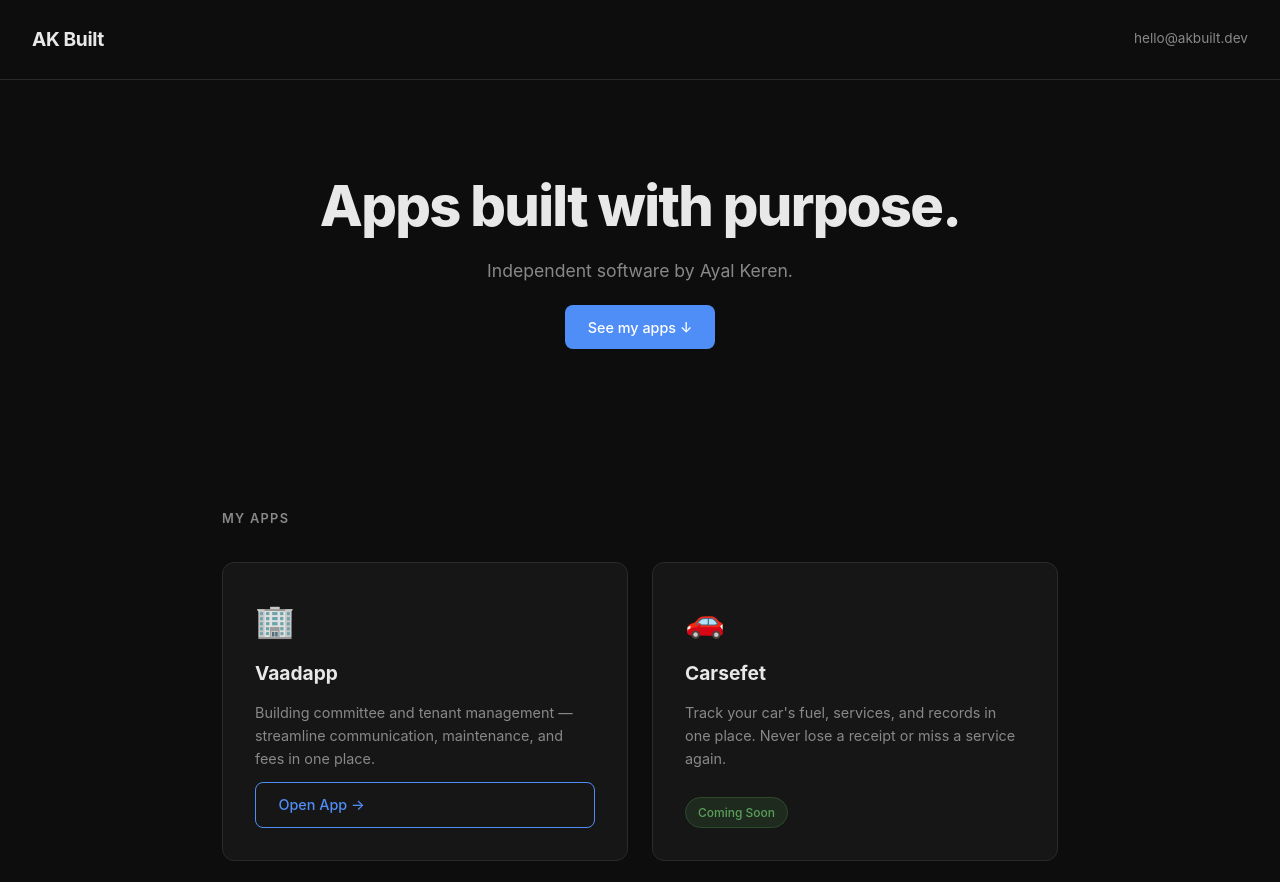
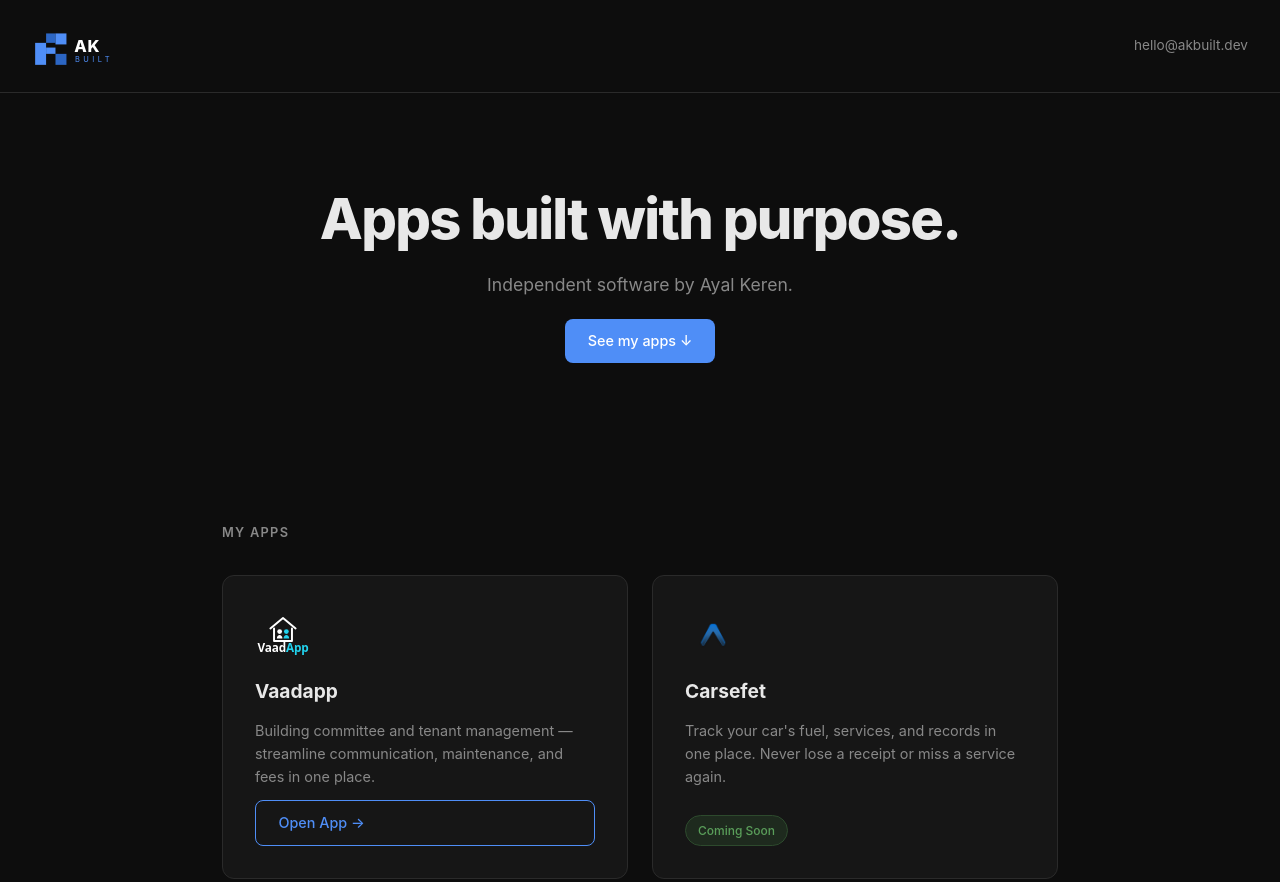
Before and after one commit to kerenayal/akbuilt.dev, a plain HTML site: page index.html in a window 1280 px wide. Shown: the top 882 px of the page. Drawn offline with Linux system fonts and the light colour scheme.

Commit message:
Add logos, favicon, OG tags, and real app icons

```diff
--- a/index.html
+++ b/index.html
@@ -6,11 +6,24 @@
   <meta name="description" content="AK Built — indie apps built with purpose by Ayal Keren." />
   <title>AK Built</title>
   <link rel="stylesheet" href="style.css" />
+
+  <!-- Favicon -->
+  <link rel="icon" type="image/svg+xml" href="favicon.svg" />
+
+  <!-- SEO & Open Graph -->
+  <meta property="og:type" content="website" />
+  <meta property="og:url" content="https://akbuilt.dev/" />
+  <meta property="og:title" content="AK Built — Apps built with purpose" />
+  <meta property="og:description" content="Independent software by Ayal Keren. Building practical apps that solve real problems." />
+  <meta property="og:image" content="https://akbuilt.dev/images/akbuilt-logo.svg" />
+  <meta name="twitter:card" content="summary" />
+  <meta name="twitter:title" content="AK Built — Apps built with purpose" />
+  <meta name="twitter:description" content="Independent software by Ayal Keren. Building practical apps that solve real problems." />
 </head>
 <body>
 
   <header>
-    <div class="logo">AK Built</div>
+    <a href="/" class="logo"><img src="images/akbuilt-logo.svg" alt="AK Built" class="header-logo" /></a>
     <a href="mailto:hello@akbuilt.dev" class="nav-email">hello@akbuilt.dev</a>
   </header>
 
@@ -25,14 +38,14 @@
     <div class="cards">
 
       <div class="card">
-        <div class="card-icon">🏢</div>
+        <div class="card-icon"><img src="images/vaadapp-logo.svg" alt="Vaadapp logo" class="icon-svg" /></div>
         <h3>Vaadapp</h3>
         <p>Building committee and tenant management — streamline communication, maintenance, and fees in one place.</p>
         <a href="https://vaadapp.app" target="_blank" rel="noopener" class="btn btn-outline">Open App →</a>
       </div>
 
       <div class="card">
-        <div class="card-icon">🚗</div>
+        <div class="card-icon"><img src="images/carsefet-icon.png" alt="Carsefet logo" class="icon-app" /></div>
         <h3>Carsefet</h3>
         <p>Track your car's fuel, services, and records in one place. Never lose a receipt or miss a service again.</p>
         <span class="badge">Coming Soon</span>
--- a/style.css
+++ b/style.css
@@ -40,10 +40,13 @@ header {
 }
 
 .logo {
-  font-size: 1.2rem;
-  font-weight: 700;
-  letter-spacing: -0.02em;
-  color: var(--text);
+  text-decoration: none;
+}
+
+.header-logo {
+  height: 44px;
+  width: auto;
+  display: block;
 }
 
 .nav-email {
@@ -147,6 +150,21 @@ header {
 
 .card-icon {
   font-size: 2rem;
+  height: 56px;
+  display: flex;
+  align-items: center;
+}
+
+.card-icon .icon-svg {
+  width: 56px;
+  height: 56px;
+}
+
+.card-icon .icon-app {
+  width: 56px;
+  height: 56px;
+  border-radius: 14px;
+  object-fit: contain;
 }
 
 .card h3 {
```
Also changed, not shown: favicon.svg (added), images/akbuilt-logo.svg (added), images/carsefet-icon.png (added), images/vaadapp-logo.svg (added).
